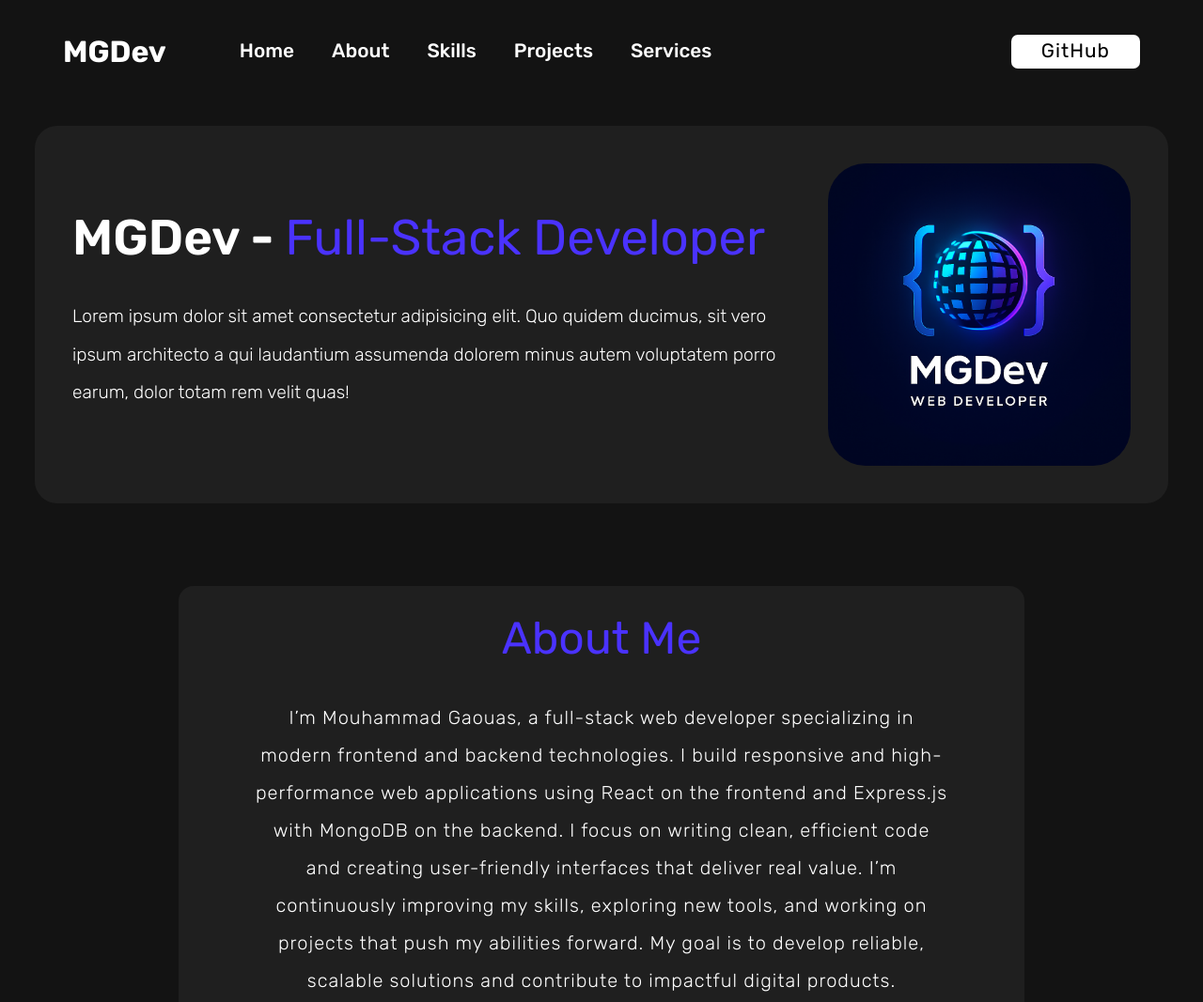
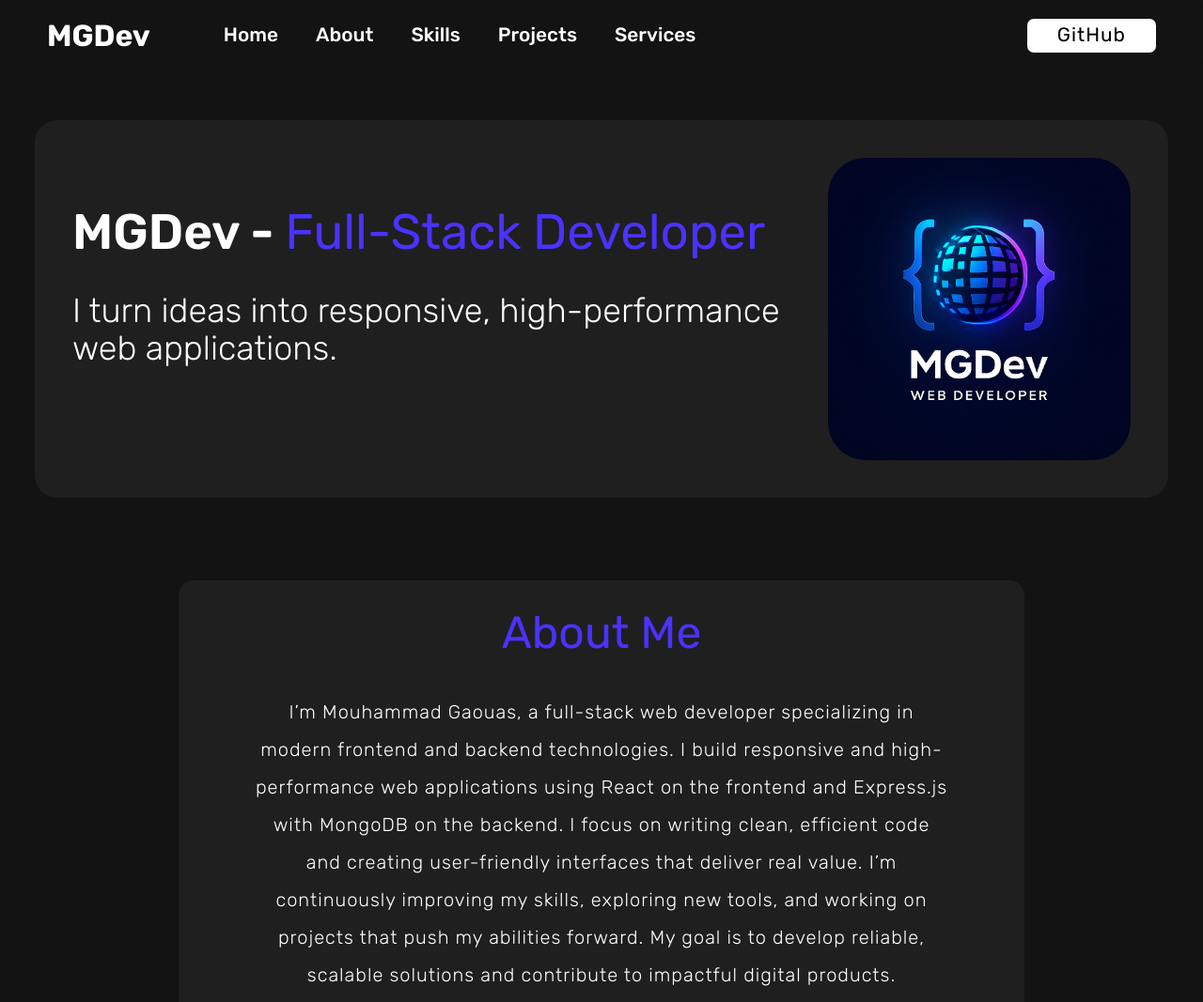
Before and after one commit to MouhammadGaouas/MGDev-Portfolio, a website: page index.html in a window 1280 px wide. Shown: the top 1067 px of the page at 94% size. Drawn offline with Linux system fonts and the light colour scheme.

Commit message:
Fixing the navigationBar

```diff
--- a/assets/css/main.css
+++ b/assets/css/main.css
@@ -46,11 +46,17 @@ body {
 }
 
 .navbar{
-    padding: 7px 30px;
-    margin-top: 24px;
+    padding: 14px 50px;
+    margin-top: 0;
     border-radius: 12px;
     overflow: hidden;
+    position: fixed;
+    top: 0;
+    left: 0;
+    z-index: 999;
+    background: #131313;
 }
+
 
 .githubButton {
     color: #000;
@@ -81,12 +87,6 @@ body {
     color: #fff;
 }
 
-.header-content p{
-    font-size: 1.2em;
-    font-weight: 300;
-    margin-top: 24px;
-    line-height: 2.1em;
-}
 
 .header-content h1 {
     color: white;
--- a/index.html
+++ b/index.html
@@ -8,8 +8,8 @@
     <title>Mouhammad Gaouas Portfolio</title>
   </head>
 
-  <body>
-    <header class="navbar">
+  <body class="text-white">
+    <header class="navbar fixed top-0 left-0 w-full z-50 bg-black/80 backdrop-blur">
       <nav class="nav-container">
         <div class="navlist">
           <h1>MGDev</h1>
@@ -25,8 +25,9 @@
       </nav>
     </header>
 
+    <!-- HEADER SECTION -->
     <section
-      class="header-container flex justify-between mt-12 gap-10 bg-white/5 p-10 rounded-3xl"
+      class="header-container flex justify-between mt-32 gap-10 bg-white/5 p-10 rounded-3xl"
     >
       <div class="header-content">
         <h1>
@@ -36,10 +37,8 @@
           </span>
         </h1>
 
-        <p>
-          Lorem ipsum dolor sit amet consectetur adipisicing elit. Quo quidem
-          ducimus, sit vero ipsum architecto a qui laudantium assumenda dolorem
-          minus autem voluptatem porro earum, dolor totam rem velit quas!
+        <p class="text-4xl mt-6 font-light">
+          I turn ideas into responsive, high-performance web applications.
         </p>
       </div>
 
@@ -52,6 +51,7 @@
       </div>
     </section>
 
+    <!-- ABOUT SECTION -->
     <section
       class="text-center mx-auto rounded-2xl my-22 max-w-[900px] bg-white/5 py-8 text-white"
     >
@@ -74,11 +74,14 @@
       </div>
     </section>
 
+    <!-- SKILLS SECTION -->
     <section>
-      <h2 class="text-5xl text-white text-center mb-10 tracking-widest">Skills</h2>
-      <div class="skills flex items-center justify-center flex-wrap gap-8">
-
-      </div>
+      <h2 class="text-5xl text-white text-center mb-10 tracking-widest">
+        Skills
+      </h2>
+      <div
+        class="skills flex items-center justify-center flex-wrap gap-8"
+      ></div>
     </section>
 
     <script src="./assets/js/main.js"></script>
```
Also changed, not shown: src/output.css.
